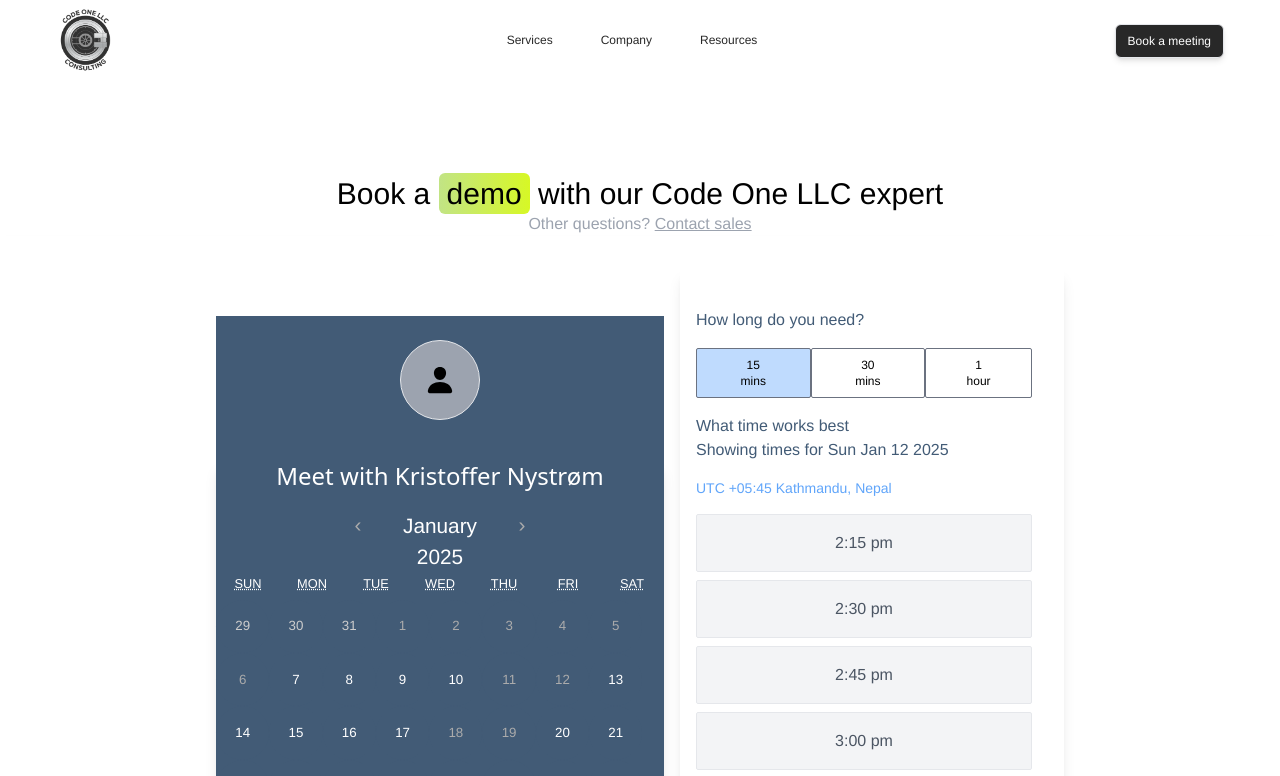
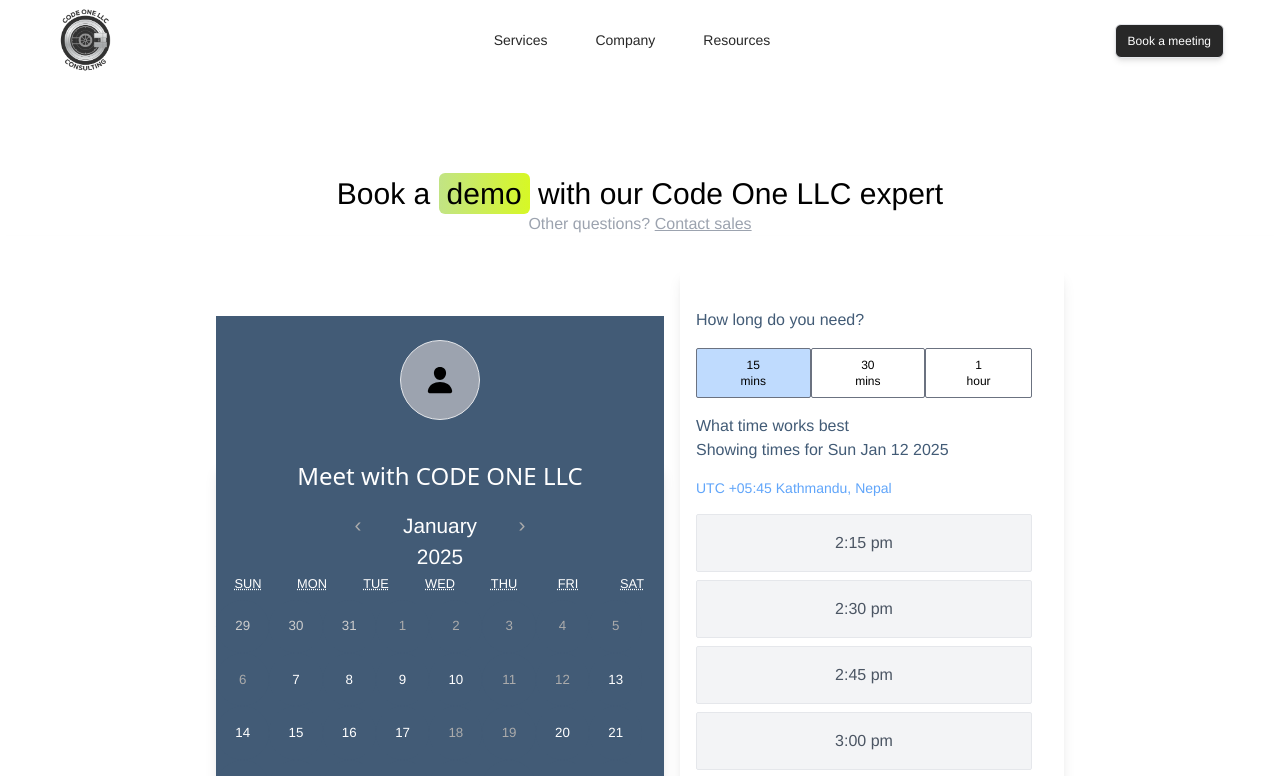
Before and after one commit to Janteli/newProject, a React (Vite) app in the folder client/: page /book-a-demo in a window 1280 px wide. Shown: the top 776 px of the page. Built offline with nearby package versions, Linux system fonts and the light colour scheme; the HTML template or start-up script is replaced by a standard one; a web font is replaced by a local one.

Commit message:
namechanged

```diff
--- a/client/src/components/DemoCart.jsx
+++ b/client/src/components/DemoCart.jsx
@@ -4,7 +4,6 @@
 import emailjs from "@emailjs/browser";
 
 const DemoCart = ({ selectedTime, selectedDate, setSelectedTime }) => {
-  // const [successPopUp, setSuccessPopUp] = useState(false);
   const [firstname, setFirstname] = useState("");
   const [lastname, setLastname] = useState("");
   const [email, setEmail] = useState("");
@@ -74,11 +73,8 @@
           setFirstname("");
           setLastname("");
           setEmail("");
-          setSuccessPopUp(true);
+          setMeetLink("")
           setBooked(true);
-          setTimeout(() => {
-            setSuccessPopUp(false);
-          }, 3000);
         },
         (error) => {
           console.error("Failed to send email:", error);
@@ -217,7 +213,7 @@
       {/* Success Section */}
       <div
         className={`flex border-none shadow-md items-center justify-center md:w-[400px] mx-auto md:mt-10 py-10 ${
-          !booked ? "hidden" : ""
+          !booked ? "hidden" : "block"
         }`}
       >
         <div className="flex flex-col items-center justify-center w-full">
@@ -230,7 +226,7 @@
               Booking confirmed
             </h1>
             <p className="text-center text-sm text-gray-600 font-light">
-              You're booked with Kristoffer Nystrøm. An invitation has been
+              You're booked with CODE ONE LLC. An invitation has been
               emailed to you.
             </p>
             <h1 className="text-xl font-normal text-slate-600 mt-6">
--- a/client/src/components/NavBar.jsx
+++ b/client/src/components/NavBar.jsx
@@ -85,7 +85,7 @@
           FlyoutContent={ServicesContent}
           isScrolled={isScrolled}
         >
-          <p className="text-xs px-4 py-1 mr-4 rounded-sm hover:bg-gray-100">
+          <p className="text-md px-4 py-1 mr-4 text- rounded-sm hover:bg-gray-100">
             Services
           </p>
         </FlyoutLink>
@@ -94,7 +94,7 @@
           FlyoutContent={CompanyContent}
           isScrolled={isScrolled}
         >
-          <p className="text-xs px-4 py-1 mr-4 rounded-sm hover:bg-gray-100">
+          <p className="text-md px-4 py-1 mr-4 rounded-sm hover:bg-gray-100">
             Company
           </p>
         </FlyoutLink>
@@ -103,7 +103,7 @@
           FlyoutContent={ResourcesContent}
           isScrolled={isScrolled}
         >
-          <p className="text-xs px-4 py-1 mr-4 rounded-sm hover:bg-gray-100">
+          <p className="text-md px-4 py-1 mr-4 rounded-sm hover:bg-gray-100">
             Resources
           </p>
         </FlyoutLink>
--- a/client/src/pages/BookDemo.jsx
+++ b/client/src/pages/BookDemo.jsx
@@ -251,7 +251,7 @@
     setSelectedTime(time);
   };
 
-  console.log(selectedTime);
+  // console.log(selectedTime);
 
   const tileDisabled = ({ date, view }) => {
     const day = date.getDay();
@@ -304,7 +304,7 @@
             </div>
             <div className="max-w-md mx-auto shadow-lg rounded-md mt-10">
               <h3 className="text-2xl font-sans mb-4 text-center text-white">
-                Meet with Kristoffer Nystrøm
+                Meet with CODE ONE LLC
               </h3>
               <StyledCalendar
                 onChange={setSelectedDate}
```
Also changed, not shown: client/src/assets/images/playing.jpg (added).
